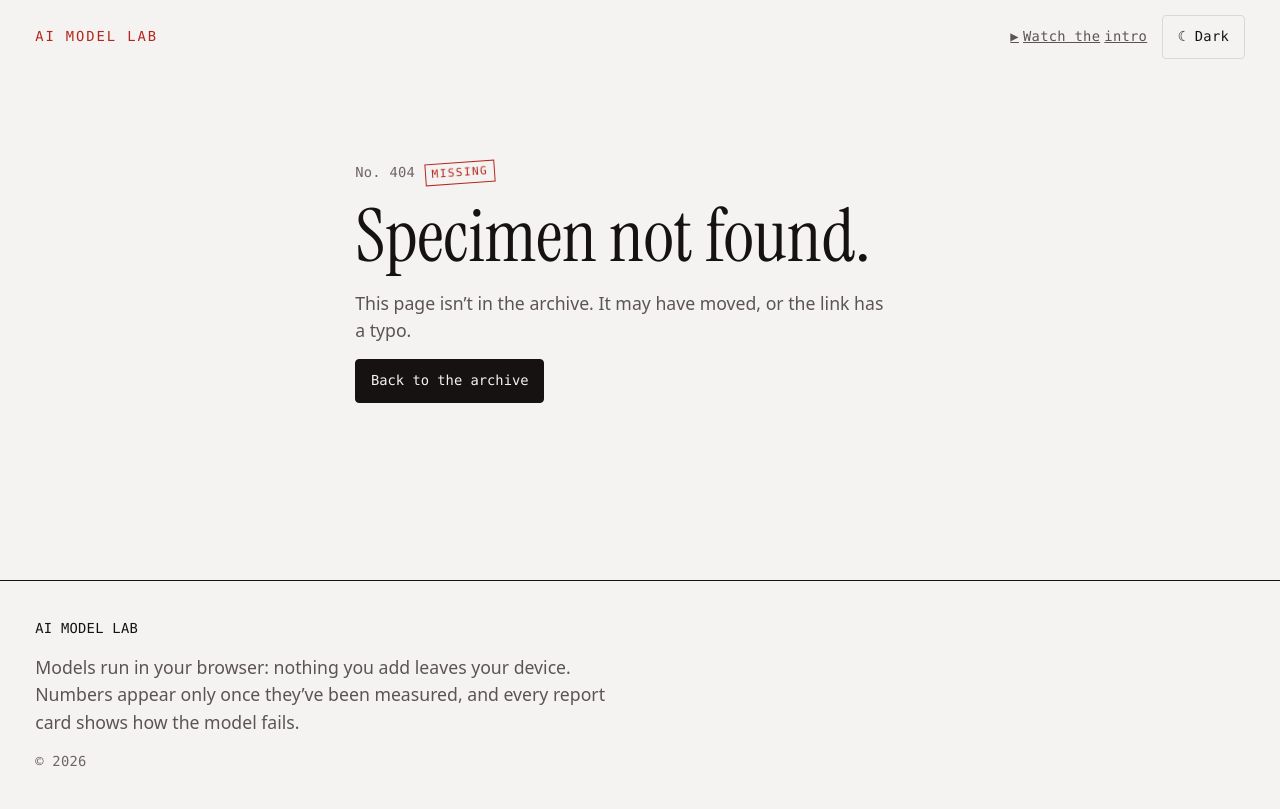
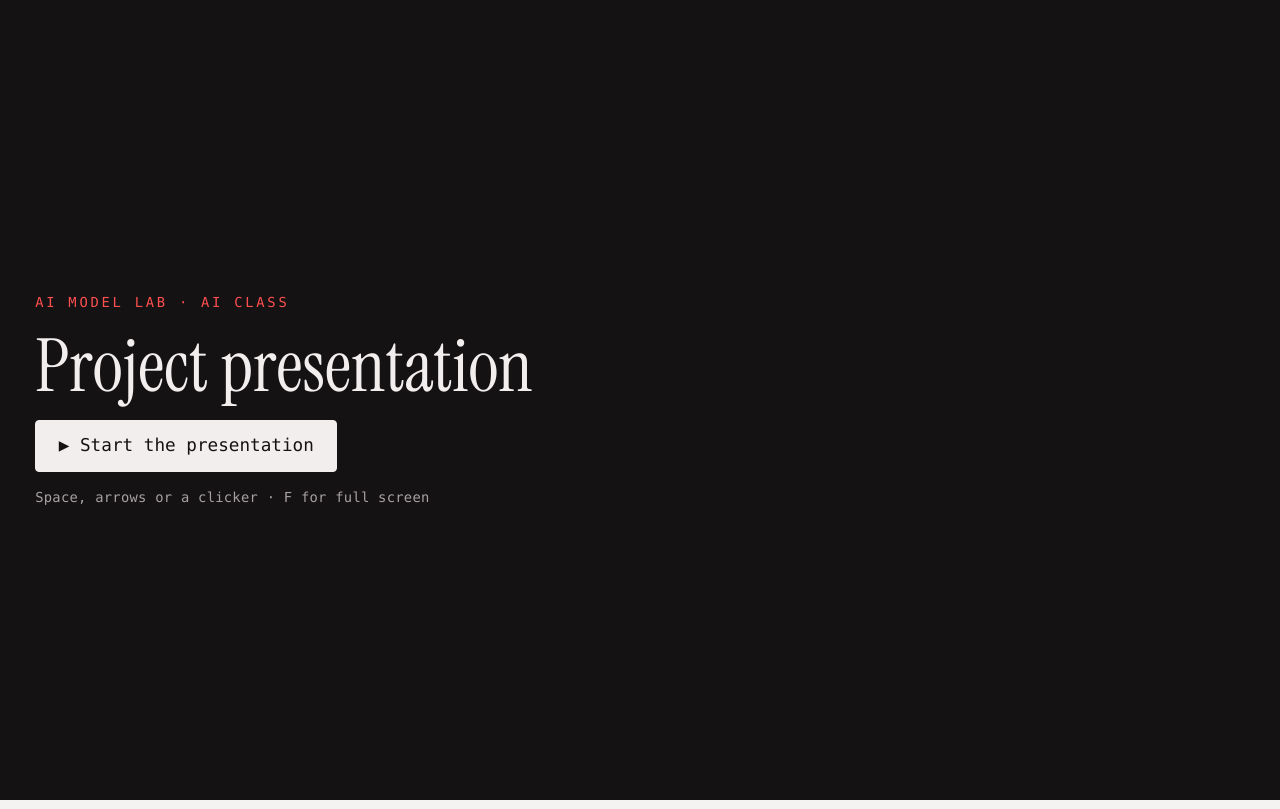
Before and after one commit to phonesett10401/model-lab, a SvelteKit app: page /present in a window 1280 px wide. Before the commit this address had no page. Built offline with nearby package versions, Linux system fonts and the light colour scheme; a web font is replaced by a local one.

Commit message:
feat(present): /present route with intro gate and PowerPoint-style keys

```diff
--- /dev/null
+++ b/src/lib/components/present/Deck.svelte
@@ -0,0 +1,102 @@
+<script lang="ts">
+	import { onMount, tick } from 'svelte';
+	import { slides } from '$lib/present/slides';
+	import { hashFor, indexFromHash, keyAction, step } from '$lib/present/deck';
+
+	let { qr }: { qr: string } = $props();
+
+	const count = slides.length;
+	let video = $state<HTMLVideoElement>();
+	let started = $state(false);
+	let blocked = $state(false);
+	let index = $state(0);
+
+	onMount(() => {
+		const i = indexFromHash(location.hash, count);
+		if (i !== null) go(i);
+	});
+
+	function go(i: number) {
+		if (i === index && started) return;
+		started = true;
+		index = i;
+		if (i > 0) video?.pause(); // leaving the intro stops it, not keeps playing off-screen
+		history.replaceState(null, '', hashFor(i));
+	}
+
+	// This click is the user gesture that lets the browser play with sound: play() must run before any await.
+	async function begin() {
+		started = true;
+		index = 0;
+		if (video) {
+			video.muted = false;
+			video.play().catch(() => (blocked = true));
+		}
+		await tick();
+	}
+
+	function onkeydown(e: KeyboardEvent) {
+		if (e.repeat || e.altKey || e.ctrlKey || e.metaKey) return;
+		const action = keyAction(e.key);
+		if (!action) return;
+		e.preventDefault(); // Space would also click a focused button, so the deck handles it alone
+		if (!started) return void (action === 'next' && begin());
+		if (action === 'fullscreen') {
+			if (document.fullscreenElement) document.exitFullscreen();
+			else document.documentElement.requestFullscreen().catch(() => {});
+			return;
+		}
+		go(step(index, action, count));
+	}
+</script>
+
+<svelte:window {onkeydown} />
+
+<main class="present" data-index={started ? index : undefined}>
+	<!-- No speech, only music and sound effects; the slides that follow say the same in words. -->
+	<!-- svelte-ignore a11y_media_has_caption -->
+	<video
+		class="intro"
+		class:hidden={!started || index !== 0}
+		bind:this={video}
+		src="/intro/intro-wide.mp4"
+		poster="/intro/poster-wide.jpg"
+		playsinline
+		preload="auto"
+		controls={blocked}
+		aria-label="AI Model Lab intro, 21 seconds with sound"
+		onplay={() => (blocked = false)}
+	></video>
+
+	{#if !started}
+		<div class="gate">
+			<p class="mono name">AI MODEL LAB · AI CLASS</p>
+			<h1 class="serif">Project presentation</h1>
+			<button class="btn start" onclick={begin}>▶ Start the presentation</button>
+			<p class="mono hint">Space, arrows or a clicker · F for full screen</p>
+		</div>
+	{:else if index > 0}
+		{#each slides as s (s.n)}
+			{#if s.n === index}
+				<section class="slide" data-n={s.n} aria-current="step" aria-label="Slide {s.n} of {count}">
+					<h2>{s.title} {s.titleEm}</h2>
+					<ul>{#each s.bullets as b (b)}<li>{b}</li>{/each}</ul>
+				</section>
+			{/if}
+		{/each}
+		<p class="mono counter">LIVE {String(index).padStart(2, '0')} / {String(count).padStart(2, '0')}</p>
+	{/if}
+	{#if qr}<!-- QR markup arrives in Task 4 -->{/if}
+</main>
+
+<style>
+	.present { color-scheme: dark; position: fixed; inset: 0; overflow: hidden; background: var(--paper); color: var(--ink); }
+	video { position: absolute; inset: 0; width: 100%; height: 100%; object-fit: contain; background: #000; }
+	.hidden { visibility: hidden; }
+	.gate { position: absolute; inset: 0; display: grid; align-content: center; justify-items: start; gap: var(--space-2); padding: 0 var(--gutter); background: rgba(20, 18, 19, 0.85); }
+	.name { color: var(--red); letter-spacing: 0.2em; }
+	h1 { font-size: var(--step-4); }
+	.start { min-height: 52px; font-size: var(--step-0); padding: 0 var(--space-3); }
+	.hint { color: var(--ink-soft); }
+	.counter { position: absolute; top: 4%; right: 4%; color: var(--red); }
+</style>
--- a/src/routes/+layout.svelte
+++ b/src/routes/+layout.svelte
@@ -17,7 +17,7 @@
 
 	let { children } = $props();
 	onNavigate(startMorph);
-	const bare = $derived(page.route.id === '/intro' || (page.route.id?.startsWith('/og-card') ?? false));
+	const bare = $derived(page.route.id === '/intro' || page.route.id === '/present' || (page.route.id?.startsWith('/og-card') ?? false));
 </script>
 
 <svelte:head>
@@ -32,6 +32,7 @@
 	<header class="topbar">
 		<a class="wordmark mono" href="/">AI MODEL LAB</a>
 		<nav class="tools">
+			<a class="intro-link mono" href="/present">Present</a>
 			<a class="intro-link mono" href="/intro"><span aria-hidden="true">▶</span> <span class="wide">Watch the </span>intro</a>
 			<ThemeToggle />
 		</nav>
--- /dev/null
+++ b/src/routes/present/+page.svelte
@@ -0,0 +1,11 @@
+<script lang="ts">
+	import Deck from '$lib/components/present/Deck.svelte';
+</script>
+
+<svelte:head>
+	<title>Presentation · AI Model Lab</title>
+	<meta name="robots" content="noindex" />
+	<meta name="description" content="AI Model Lab's class presentation: the lab, how the models are made, real results and what's next." />
+</svelte:head>
+
+<Deck qr="" />
```
Also changed, not shown: 1 other file (tests, documents, lock files or other folders).
